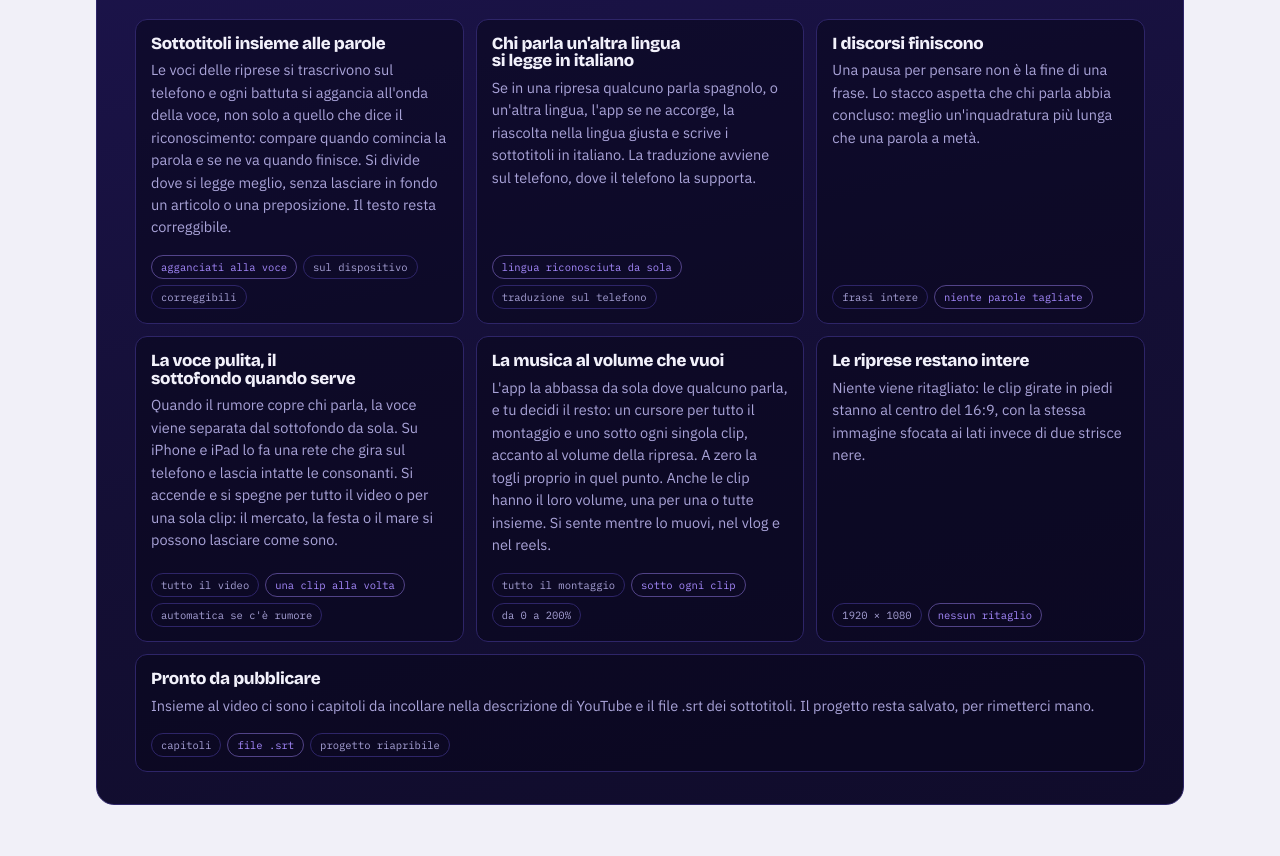
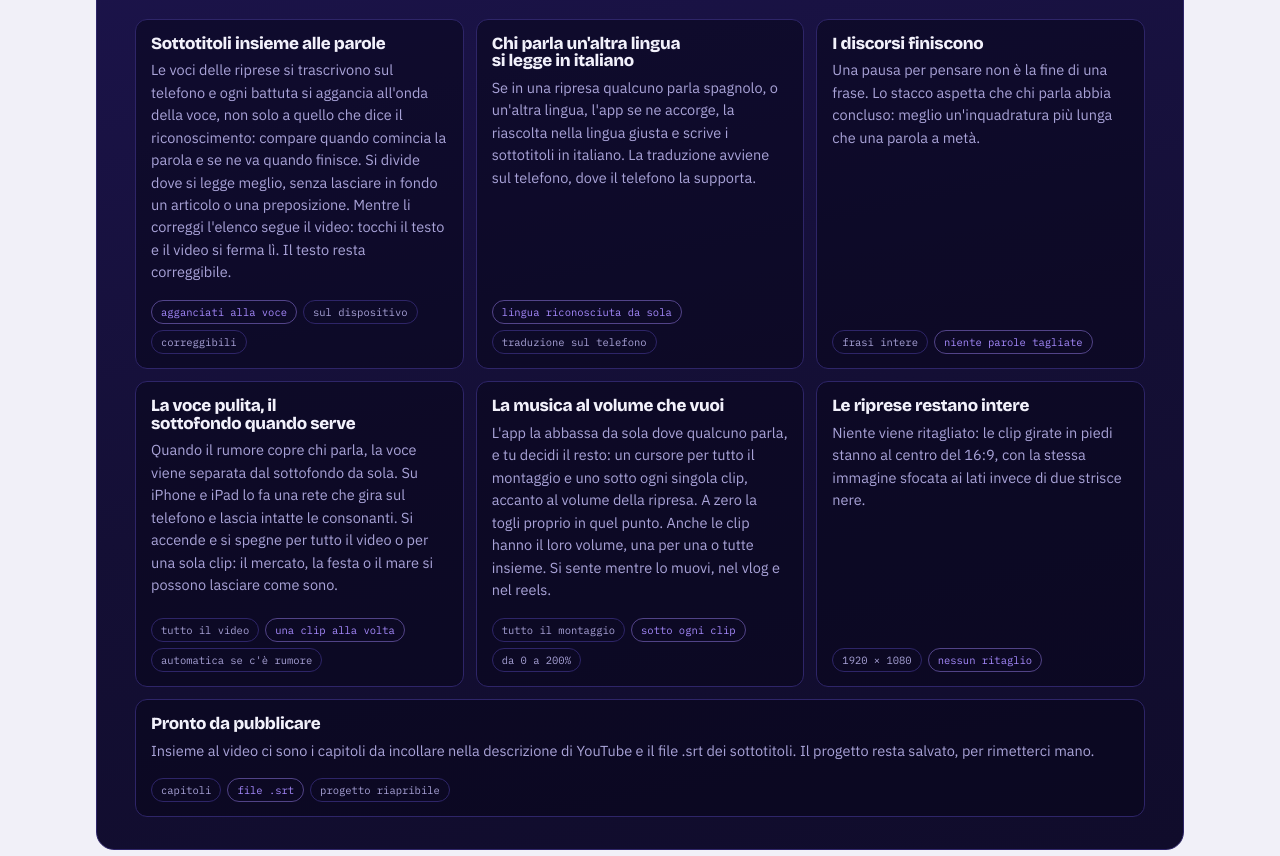
Before and after one commit to Danylooo/eventcam-sito, a plain HTML site: page index.html in a window 1280 px wide. Shown: the part 6573-7429 px from the top of the page. Drawn offline with nearby package versions, Linux system fonts and the light colour scheme.

Commit message:
I sottotitoli seguono il video
Co-Authored-By: Claude Opus 5.5 <noreply@anthropic.com>

```diff
--- a/index.html
+++ b/index.html
@@ -1295,7 +1295,7 @@ footer{padding:40px 0 58px;margin-top:52px;border-top:1px solid var(--line-soft)
       <div class="studio-grid">
         <div class="studio-cell">
           <h3>Sottotitoli insieme alle parole</h3>
-          <p>Le voci delle riprese si trascrivono sul telefono e ogni battuta si aggancia all'onda della voce, non solo a quello che dice il riconoscimento: compare quando comincia la parola e se ne va quando finisce. Si divide dove si legge meglio, senza lasciare in fondo un articolo o una preposizione. Il testo resta correggibile.</p>
+          <p>Le voci delle riprese si trascrivono sul telefono e ogni battuta si aggancia all'onda della voce, non solo a quello che dice il riconoscimento: compare quando comincia la parola e se ne va quando finisce. Si divide dove si legge meglio, senza lasciare in fondo un articolo o una preposizione. Mentre li correggi l'elenco segue il video: tocchi il testo e il video si ferma lì. Il testo resta correggibile.</p>
           <div class="pillrow"><span class="pill" data-hot>agganciati alla voce</span><span class="pill">sul dispositivo</span><span class="pill">correggibili</span></div>
         </div>
         <div class="studio-cell">
```
